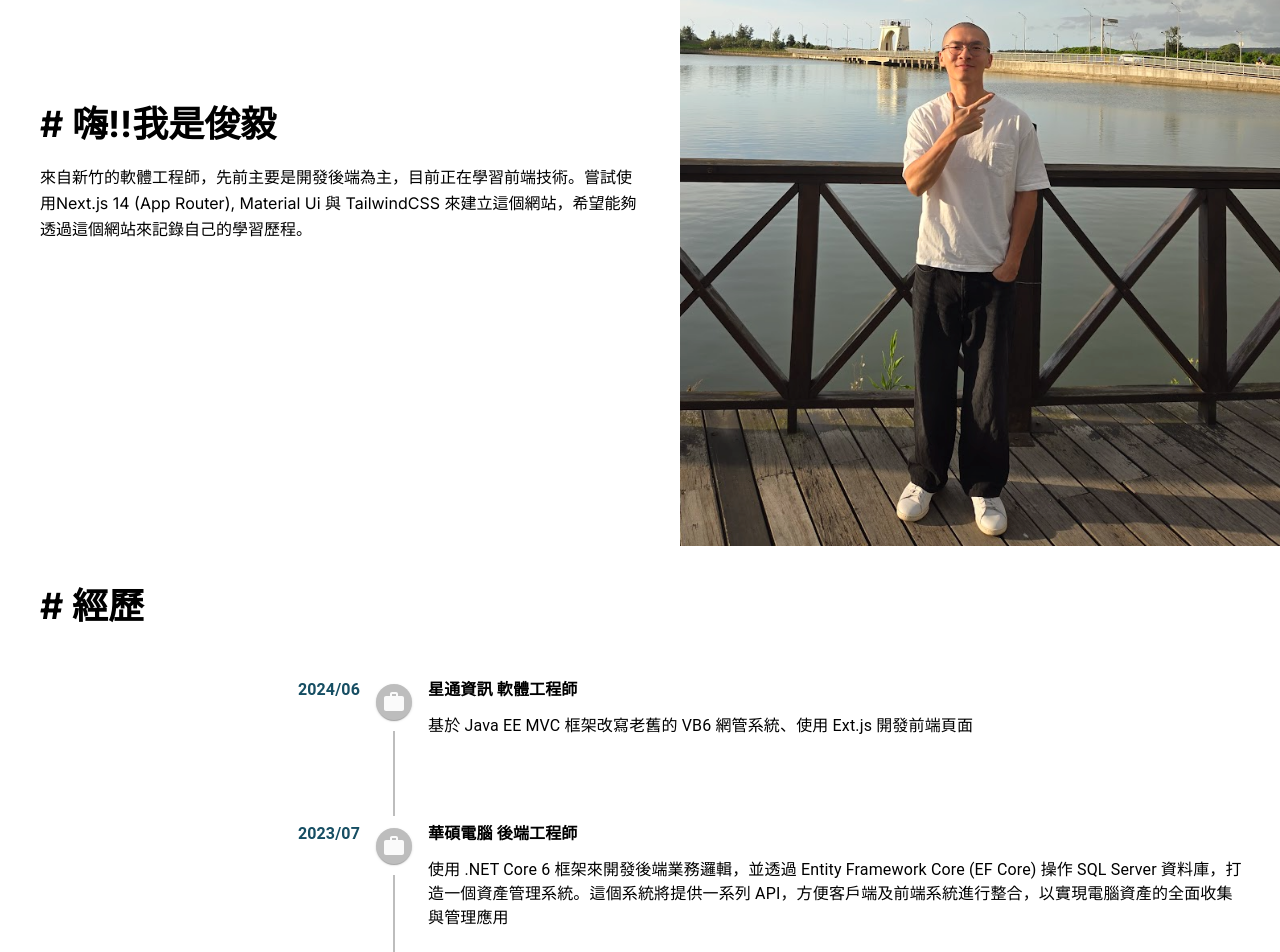
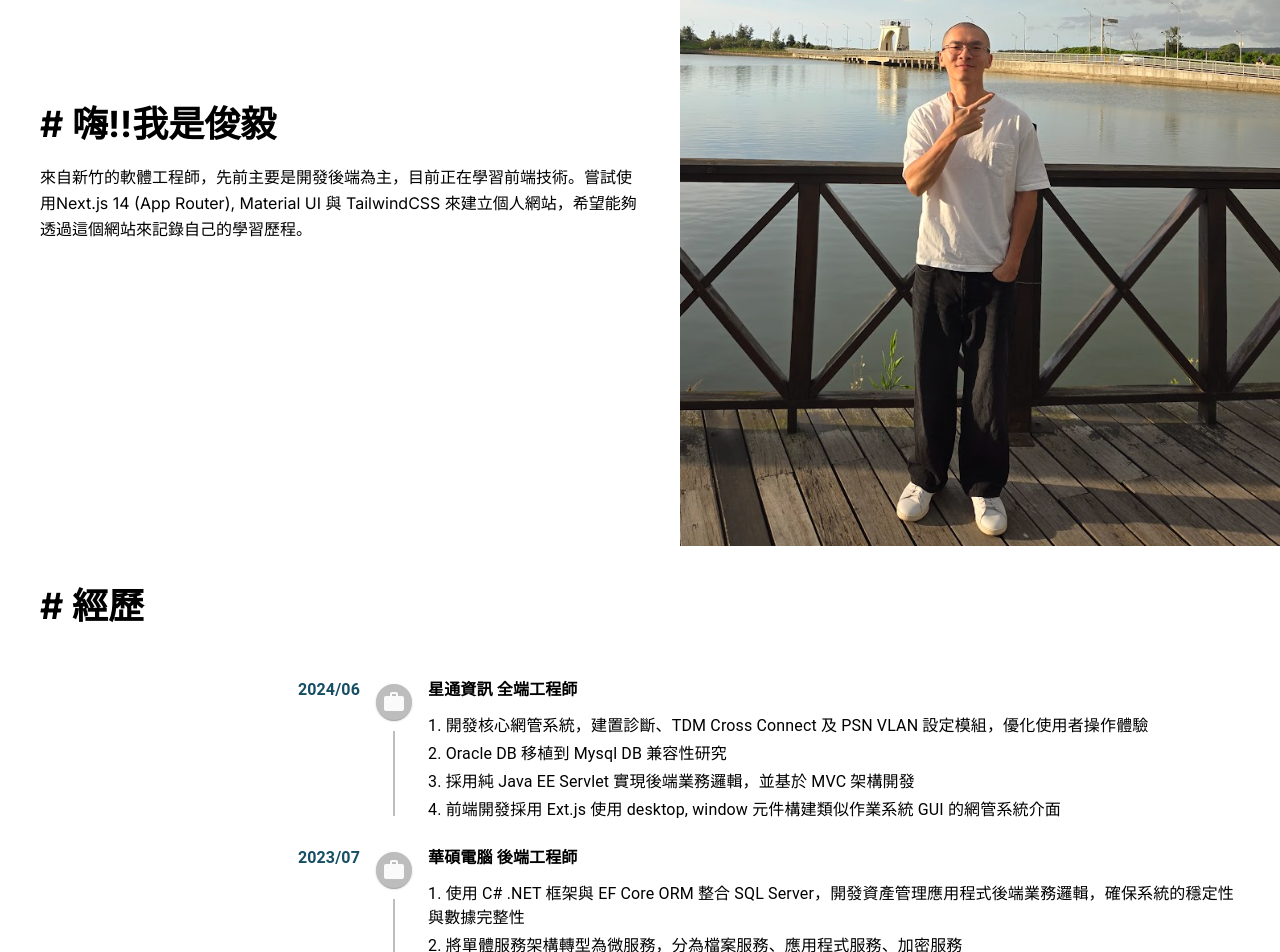
Before and after one commit to JunYiLyu/jyun-website-nextjs, a Next.js app: page /about in a window 1280 px wide. Shown: the part 245-1197 px from the top of the page. Built offline with nearby package versions, Linux system fonts and the light colour scheme.

Commit message:
[feat] 修改經歷敘述

```diff
--- a/src/app/about/page.tsx
+++ b/src/app/about/page.tsx
@@ -8,7 +8,7 @@ export default function About() {
                 <div className="flex mx-10 mt-10 flex-col basis-1/2 justify-center md:mt-0">
                     <h1>#  嗨!!我是俊毅</h1>
                     <p className="my-5 leading-relaxed">
-                        來自新竹的軟體工程師，先前主要是開發後端為主，目前正在學習前端技術。嘗試使用Next.js 14 {'('}App Router{')'}, Material Ui 與 TailwindCSS 來建立這個網站，希望能夠透過這個網站來記錄自己的學習歷程。
+                        來自新竹的軟體工程師，先前主要是開發後端為主，目前正在學習前端技術。嘗試使用Next.js 14 {'('}App Router{')'}, Material UI 與 TailwindCSS 來建立個人網站，希望能夠透過這個網站來記錄自己的學習歷程。
                     </p>
                 </div>
                 <div className="basis-1/2">
--- a/src/app/components/timeline/timeline.tsx
+++ b/src/app/components/timeline/timeline.tsx
@@ -33,8 +33,11 @@ export default function AlternateTimeline() {
                     <TimelineConnector />
                 </CustomTimelineSeparator>
                 <TimelineContent>
-                    <p className='font-bold'>星通資訊 軟體工程師</p>
-                    <p className='hidden md:mt-3 md:block'>基於 Java EE MVC 框架改寫老舊的 VB6 網管系統、使用 Ext.js 開發前端頁面</p>
+                    <p className='font-bold'>星通資訊 全端工程師</p>
+                    <p className='hidden md:mt-3 md:block'>1. 開發核心網管系統，建置診斷、TDM Cross Connect 及 PSN VLAN 設定模組，優化使用者操作體驗</p>
+                    <p className='hidden md:mt-1 md:block'>2. Oracle DB 移植到 Mysql DB 兼容性研究</p>
+                    <p className='hidden md:mt-1 md:block'>3. 採用純 Java EE Servlet 實現後端業務邏輯，並基於 MVC 架構開發</p>
+                    <p className='hidden md:mt-1 md:mb-3 md:block'>4. 前端開發採用 Ext.js 使用 desktop, window 元件構建類似作業系統 GUI 的網管系統介面</p>
                 </TimelineContent>
             </TimelineItem>
             <TimelineItem>
@@ -49,7 +52,9 @@ export default function AlternateTimeline() {
                 </CustomTimelineSeparator>
                 <TimelineContent>
                     <p className='font-bold'>華碩電腦 後端工程師</p>
-                    <p className='hidden md:mt-3 md:block'>使用 .NET Core 6 框架來開發後端業務邏輯，並透過 Entity Framework Core (EF Core) 操作 SQL Server 資料庫，打造一個資產管理系統。這個系統將提供一系列 API，方便客戶端及前端系統進行整合，以實現電腦資產的全面收集與管理應用</p>
+                    <p className='hidden md:mt-3 md:block'>1. 使用 C# .NET 框架與 EF Core ORM 整合 SQL Server，開發資產管理應用程式後端業務邏輯，確保系統的穩定性與數據完整性</p>
+                    <p className='hidden md:mt-1 md:block'>2. 將單體服務架構轉型為微服務，分為檔案服務、應用程式服務、加密服務</p>
+                    <p className='hidden md:mt-1 md:block'>3. 參與 code reivew 找出潛在程式問題</p>
                 </TimelineContent>
             </TimelineItem>
             <TimelineItem>
```
Also changed, not shown: 1 other file (tests, documents, lock files or other folders).
